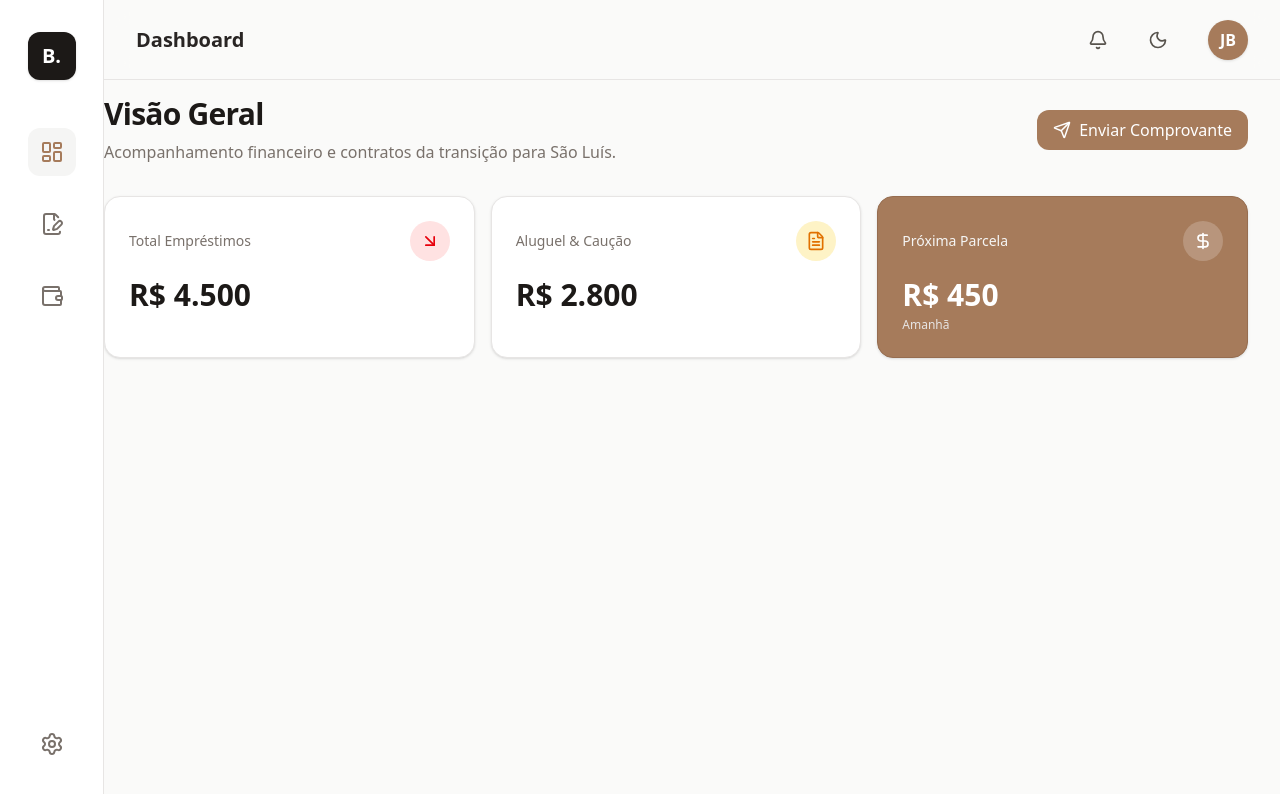
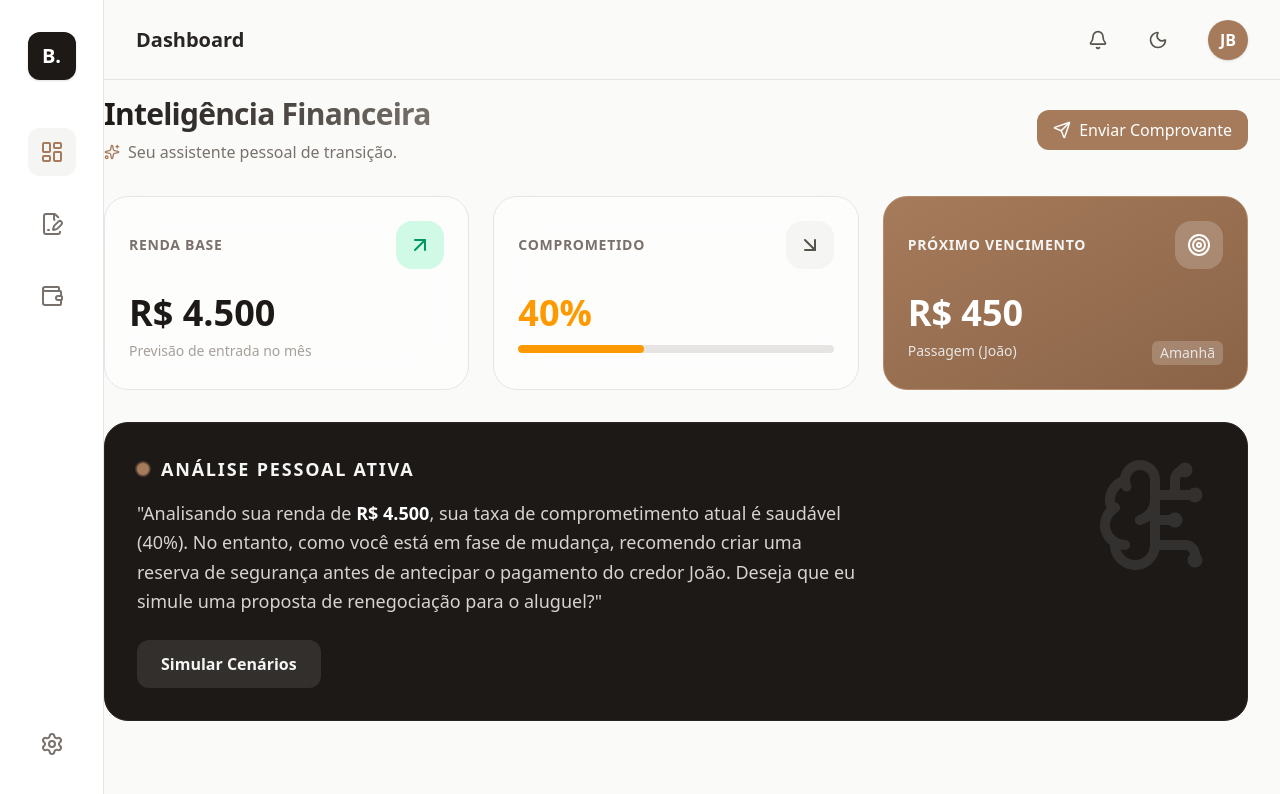
Before and after one commit to Baplyerp/baply-personal-manager, a Next.js app: page /dashboard in a window 1280 px wide. Shown: the top 794 px of the page. Built offline with nearby package versions, Linux system fonts and the light colour scheme.

Commit message:
feat: setup inicial padrao baply com Next e Tailwind v4

```diff
--- a/src/app/dashboard/page.tsx
+++ b/src/app/dashboard/page.tsx
@@ -1,85 +1,125 @@
-import { ArrowUpRight, ArrowDownRight, DollarSign, FileText } from "lucide-react";
+import { ArrowUpRight, ArrowDownRight, DollarSign, Sparkles, BrainCircuit, Target } from "lucide-react";
 import BotaoWhatsApp from "@/components/BotaoWhatsApp";
 
 export default function DashboardPage() {
+  // Simulação da lógica de IA que faremos no futuro
+  const rendaMensal = 4500.00;
+  const totalDividas = 1800.00; // Aluguel + Parcelas do mês
+  const percentualComprometido = (totalDividas / rendaMensal) * 100;
+
+  // Cores dinâmicas baseadas na saúde financeira
+  const corStatus = percentualComprometido > 50 ? "text-red-500" : percentualComprometido > 30 ? "text-amber-500" : "text-emerald-500";
+  const glowStatus = percentualComprometido > 50 ? "hover:shadow-red-500/20" : percentualComprometido > 30 ? "hover:shadow-amber-500/20" : "hover:shadow-emerald-500/20";
+
   return (
-    <div className="space-y-8 animate-in fade-in slide-in-from-bottom-4 duration-700">
+    <div className="space-y-8 animate-in fade-in slide-in-from-bottom-6 duration-1000">
 
-      {/* Cabeçalho e Ações */}
+      {/* Cabeçalho */}
       <div className="flex flex-col sm:flex-row sm:items-center justify-between gap-4">
         <div>
-          <h2 className="text-3xl font-bold tracking-tight text-stone-900 dark:text-stone-50">
-            Visão Geral
+          <h2 className="text-3xl font-black tracking-tight bg-clip-text text-transparent bg-gradient-to-r from-stone-900 to-stone-500 dark:from-stone-50 dark:to-stone-400">
+            Inteligência Financeira
           </h2>
-          <p className="text-stone-500 dark:text-stone-400 mt-2">
-            Acompanhamento financeiro e contratos da transição para São Luís.
+          <p className="text-stone-500 dark:text-stone-400 mt-2 flex items-center gap-2">
+            <Sparkles size={16} className="text-[#A67B5B] animate-pulse" />
+            Seu assistente pessoal de transição.
           </p>
         </div>
+        <div><BotaoWhatsApp /></div>
+      </div>
 
-        {/* Nosso botão mágico do WhatsApp posicionado elegantemente */}
-        <div>
-          <BotaoWhatsApp />
+      {/* Grid Principal de Cards com Efeitos Exagerados */}
+      <div className="grid grid-cols-1 md:grid-cols-3 gap-6">
+
+        {/* Card 1: Renda e Orçamento (Efeito Emerald) */}
+        <div className="group relative p-6 rounded-3xl bg-white/50 dark:bg-stone-900/50 backdrop-blur-xl border border-stone-200 dark:border-stone-800 transition-all duration-500 hover:-translate-y-2 hover:shadow-[0_0_30px_rgba(16,185,129,0.15)] overflow-hidden cursor-default">
+          <div className="absolute inset-0 bg-gradient-to-br from-emerald-500/5 to-transparent opacity-0 group-hover:opacity-100 transition-opacity duration-500" />
+          <div className="relative z-10">
+            <div className="flex items-center justify-between">
+              <h3 className="text-sm font-bold uppercase tracking-wider text-stone-500 dark:text-stone-400">Renda Base</h3>
+              <div className="h-12 w-12 rounded-2xl bg-emerald-100 dark:bg-emerald-500/10 flex items-center justify-center text-emerald-600 dark:text-emerald-400 transition-transform duration-500 group-hover:scale-110 group-hover:rotate-6">
+                <ArrowUpRight size={24} />
+              </div>
+            </div>
+            <div className="mt-6">
+              <span className="text-4xl font-black text-stone-900 dark:text-stone-50">R$ 4.500</span>
+              <p className="text-sm text-stone-400 mt-2 font-medium">Previsão de entrada no mês</p>
+            </div>
           </div>
         </div>
 
-      {/* Grid de Cards (Ajustado para 3 colunas para preencher a tela perfeitamente) */}
-      <div className="grid grid-cols-1 sm:grid-cols-2 lg:grid-cols-3 gap-4">
-
-        {/* Card 1: Total Empréstimos */}
-        <div className="p-6 bg-white dark:bg-stone-900 rounded-2xl border border-stone-200 dark:border-stone-800 shadow-sm transition-all hover:shadow-md">
+        {/* Card 2: Comprometimento (Efeito Dinâmico Inteligente) */}
+        <div className={`group relative p-6 rounded-3xl bg-white/50 dark:bg-stone-900/50 backdrop-blur-xl border border-stone-200 dark:border-stone-800 transition-all duration-500 hover:-translate-y-2 hover:shadow-[0_0_30px_rgba(0,0,0,0.1)] ${glowStatus} overflow-hidden cursor-default`}>
+          <div className="absolute inset-0 bg-gradient-to-br from-stone-500/5 to-transparent opacity-0 group-hover:opacity-100 transition-opacity duration-500" />
+          <div className="relative z-10">
             <div className="flex items-center justify-between">
-            <h3 className="text-sm font-medium text-stone-500 dark:text-stone-400">
-              Total Empréstimos
-            </h3>
-            <div className="h-10 w-10 rounded-full bg-red-100 dark:bg-red-900/20 flex items-center justify-center text-red-600 dark:text-red-400">
-              <ArrowDownRight size={20} />
+              <h3 className="text-sm font-bold uppercase tracking-wider text-stone-500 dark:text-stone-400">Comprometido</h3>
+              <div className="h-12 w-12 rounded-2xl bg-stone-100 dark:bg-stone-800 flex items-center justify-center text-stone-600 dark:text-stone-400 transition-transform duration-500 group-hover:scale-110 group-hover:-rotate-6">
+                <ArrowDownRight size={24} />
               </div>
             </div>
-          <div className="mt-4">
-            <span className="text-3xl font-bold text-stone-900 dark:text-stone-50">
-              R$ 4.500
+            <div className="mt-6">
+              <span className={`text-4xl font-black ${corStatus}`}>
+                {percentualComprometido.toFixed(0)}%
               </span>
+              <div className="w-full bg-stone-200 dark:bg-stone-800 rounded-full h-2 mt-3 overflow-hidden">
+                <div
+                  className={`h-2 rounded-full transition-all duration-1000 ${percentualComprometido > 50 ? 'bg-red-500' : percentualComprometido > 30 ? 'bg-amber-500' : 'bg-emerald-500'}`}
+                  style={{ width: `${percentualComprometido}%` }}
+                ></div>
+              </div>
+            </div>
           </div>
         </div>
 
-        {/* Card 2: Aluguel & Caução */}
-        <div className="p-6 bg-white dark:bg-stone-900 rounded-2xl border border-stone-200 dark:border-stone-800 shadow-sm transition-all hover:shadow-md">
+        {/* Card 3: Próxima Ação (Efeito Ouro Baply) */}
+        <div className="group relative p-6 rounded-3xl bg-gradient-to-br from-[#A67B5B] to-[#8a6347] border border-[#b88c6b] transition-all duration-500 hover:-translate-y-2 hover:shadow-[0_0_40px_rgba(166,123,91,0.4)] overflow-hidden cursor-pointer">
+          {/* Efeito de brilho passando (Shimmer) */}
+          <div className="absolute top-0 left-[-100%] w-1/2 h-full bg-gradient-to-r from-transparent via-white/20 to-transparent skew-x-12 group-hover:animate-[shimmer_1.5s_infinite]" />
+
+          <div className="relative z-10">
             <div className="flex items-center justify-between">
-            <h3 className="text-sm font-medium text-stone-500 dark:text-stone-400">
-              Aluguel & Caução
-            </h3>
-            <div className="h-10 w-10 rounded-full bg-amber-100 dark:bg-amber-900/20 flex items-center justify-center text-amber-600 dark:text-amber-400">
-              <FileText size={20} />
+              <h3 className="text-sm font-bold uppercase tracking-wider text-stone-100">Próximo Vencimento</h3>
+              <div className="h-12 w-12 rounded-2xl bg-white/20 backdrop-blur-md flex items-center justify-center text-white transition-transform duration-500 group-hover:scale-110 group-hover:rotate-12">
+                <Target size={24} />
               </div>
             </div>
-          <div className="mt-4">
-            <span className="text-3xl font-bold text-stone-900 dark:text-stone-50">
-              R$ 2.800
-            </span>
+            <div className="mt-6">
+              <span className="text-4xl font-black text-white">R$ 450</span>
+              <p className="text-sm text-stone-200 mt-2 font-medium flex justify-between">
+                <span>Passagem (João)</span>
+                <span className="bg-white/20 px-2 py-0.5 rounded-md">Amanhã</span>
+              </p>
+            </div>
+          </div>
         </div>
       </div>
 
-        {/* Card 3: Próxima Parcela (Destaque Baply) */}
-        <div className="p-6 bg-[#A67B5B] rounded-2xl border border-[#966d50] shadow-sm transition-all hover:shadow-md text-white">
-          <div className="flex items-center justify-between">
-            <h3 className="text-sm font-medium text-stone-100">
-              Próxima Parcela
+      {/* Painel da IA - Reflexão Financeira */}
+      <div className="relative p-8 rounded-3xl bg-stone-900 dark:bg-stone-100 border border-stone-800 dark:border-stone-200 overflow-hidden group hover:shadow-[0_0_50px_rgba(255,255,255,0.1)] transition-all duration-700">
+        <div className="absolute top-0 right-0 p-8 opacity-10 transition-transform duration-700 group-hover:scale-150 group-hover:rotate-12">
+          <BrainCircuit size={120} className="text-white dark:text-stone-900" />
+        </div>
+
+        <div className="relative z-10 md:w-2/3">
+          <div className="flex items-center gap-3 mb-4">
+            <span className="flex h-3 w-3 relative">
+              <span className="animate-ping absolute inline-flex h-full w-full rounded-full bg-[#A67B5B] opacity-75"></span>
+              <span className="relative inline-flex rounded-full h-3 w-3 bg-[#A67B5B]"></span>
+            </span>
+            <h3 className="text-lg font-bold text-stone-100 dark:text-stone-900 uppercase tracking-widest">
+              Análise Pessoal Ativa
             </h3>
-            <div className="h-10 w-10 rounded-full bg-white/20 flex items-center justify-center text-white">
-              <DollarSign size={20} />
           </div>
-          </div>
-          <div className="mt-4">
-            <span className="text-3xl font-bold">
-              R$ 450
-            </span>
-            <p className="text-xs text-stone-200 mt-1">
-              Amanhã
+          <p className="text-stone-300 dark:text-stone-700 text-lg leading-relaxed">
+            "Analisando sua renda de <strong className="text-white dark:text-stone-900">R$ 4.500</strong>, sua taxa de comprometimento atual é saudável ({percentualComprometido.toFixed(0)}%). No entanto, como você está em fase de mudança, recomendo criar uma reserva de segurança antes de antecipar o pagamento do credor João. Deseja que eu simule uma proposta de renegociação para o aluguel?"
           </p>
+          <button className="mt-6 px-6 py-3 bg-white/10 dark:bg-stone-900/10 hover:bg-white/20 dark:hover:bg-stone-900/20 backdrop-blur-md rounded-xl text-stone-100 dark:text-stone-900 font-bold transition-all hover:scale-105 active:scale-95">
+            Simular Cenários
+          </button>
         </div>
       </div>
 
     </div>
-    </div>
   );
 }
```
Lines whose indentation alone changed are shown as unchanged.
